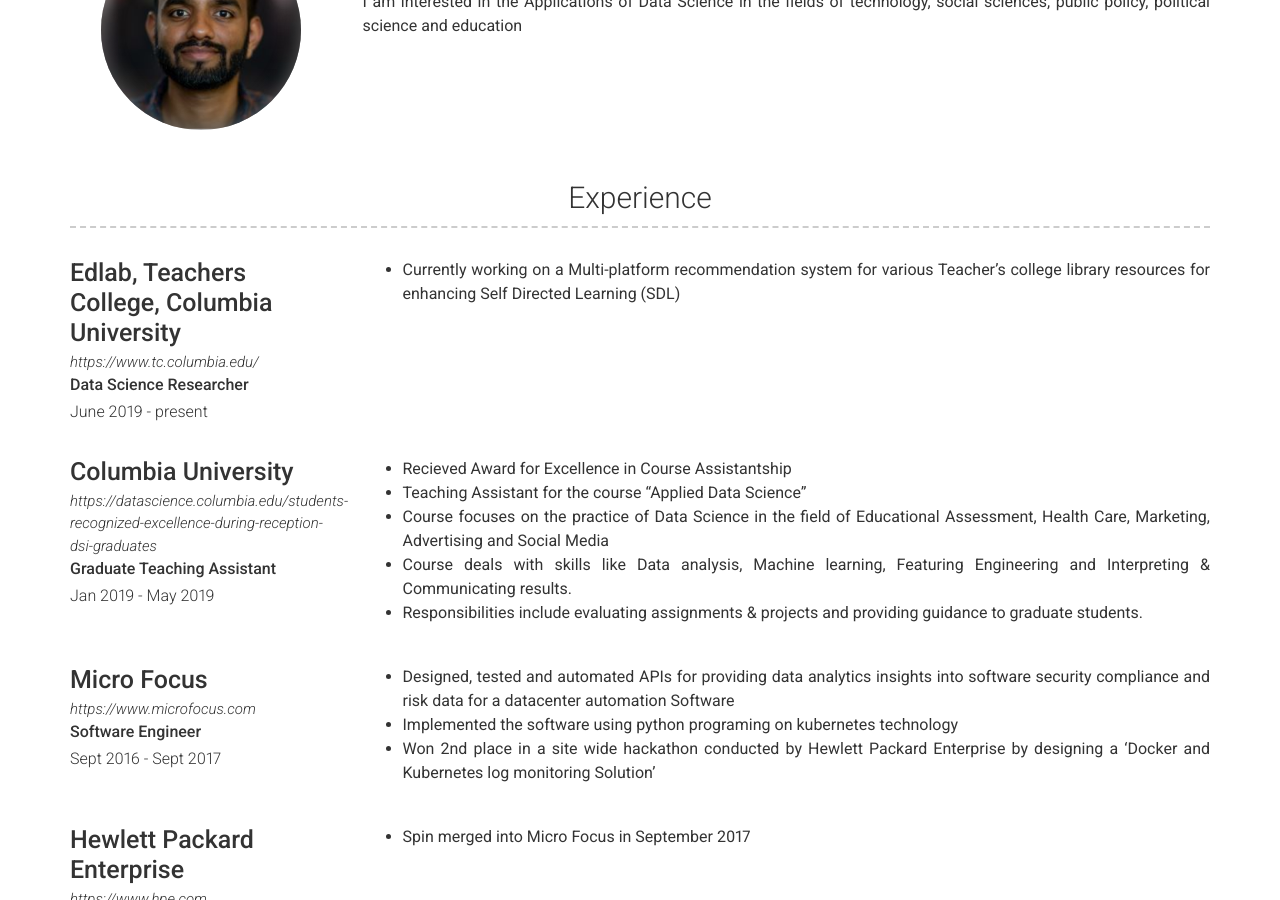
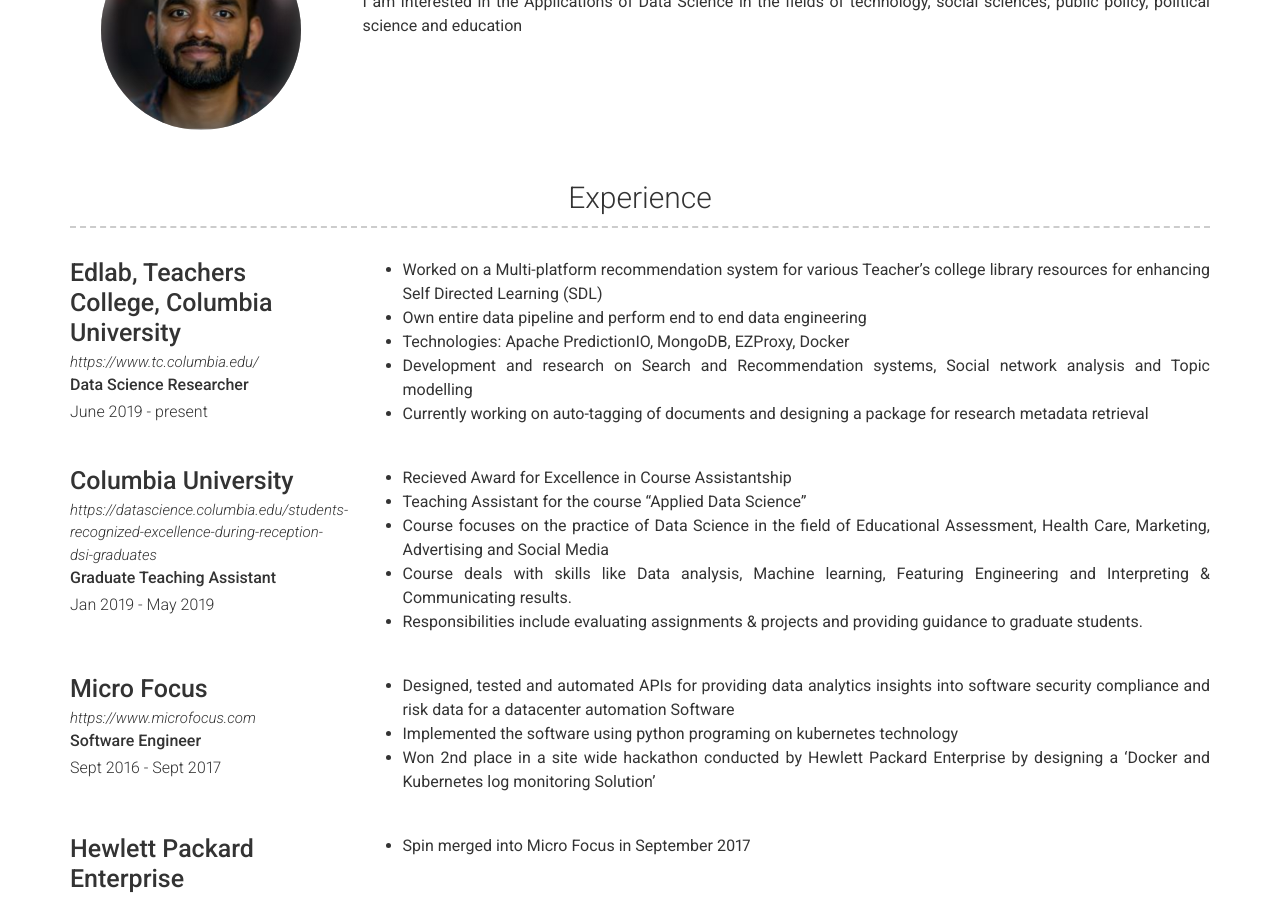
Before and after one commit to ameyakarnad/ameyakarnad.github.io, a Jekyll site: the page built from index.md, in a window 1280 px wide and 900 px high, scrolled down 399 px. Built offline with Jekyll 4.4.1, drawn with Linux system fonts in a browser that asks for light colours.

Commit message:
Update experience.yml

```diff
--- a/_data/experience.yml
+++ b/_data/experience.yml
@@ -5,7 +5,11 @@
     - title: Data Science Researcher
       dates: June 2019 - present
   description: | # this will include new lines to allow paragraphs
-    - Currently working on a Multi-platform recommendation system for various Teacher’s college library resources for enhancing Self Directed Learning (SDL)
+    - Worked on a Multi-platform recommendation system for various Teacher’s college library resources for enhancing Self Directed Learning (SDL)
+    - Own entire data pipeline and perform end to end data engineering
+    - Technologies: Apache PredictionIO, MongoDB, EZProxy, Docker
+    - Development and research on Search and Recommendation systems, Social network analysis and Topic modelling
+    - Currently working on auto-tagging of documents and designing a package for research metadata retrieval
 - layout: left
   company: Columbia University
   link: https://datascience.columbia.edu/students-recognized-excellence-during-reception-dsi-graduates
```
